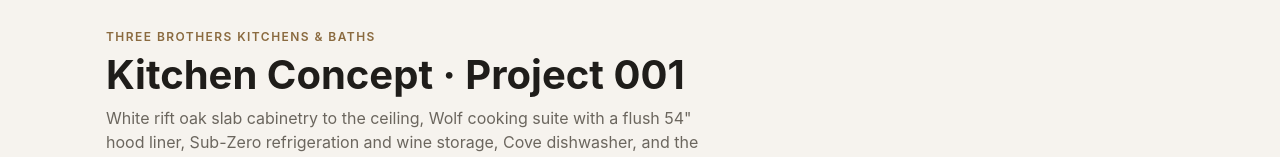
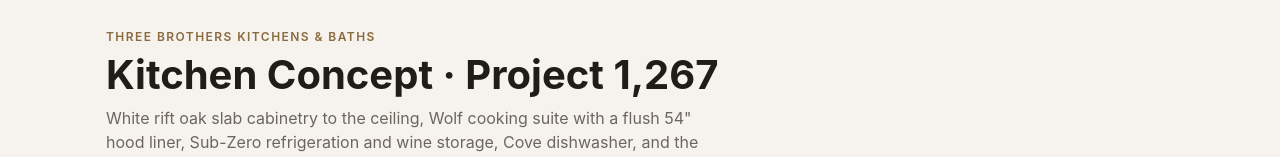
Before and after one commit to Nicknamewwwsss/three-brothers-designs, a plain HTML site: page kitchen-001/index.html in a window 1280 px wide. Shown: the top 157 px of the page. Drawn offline with Linux system fonts and the light colour scheme.

Commit message:
Update index.html

```diff
--- a/kitchen-001/index.html
+++ b/kitchen-001/index.html
@@ -29,7 +29,7 @@
 <body>
 <div class="wrap">
   <div class="eyebrow">Three Brothers Kitchens &amp; Baths</div>
-  <h1>Kitchen Concept · Project 001</h1>
+  <h1>Kitchen Concept · Project 1,267</h1>
   <p class="lede">White rift oak slab cabinetry to the ceiling, Wolf cooking suite with a flush 54" hood liner, Sub-Zero refrigeration and wine storage, Cove dishwasher, and the existing island refinished.</p>
   <a class="btn" href="model.html">Open interactive 3D model, plan &amp; elevations →</a>
   <div class="notice">Concept visualization only — not construction documents. All dimensions, model numbers and clearances must be verified against field measurements and manufacturer specifications.</div>
```
